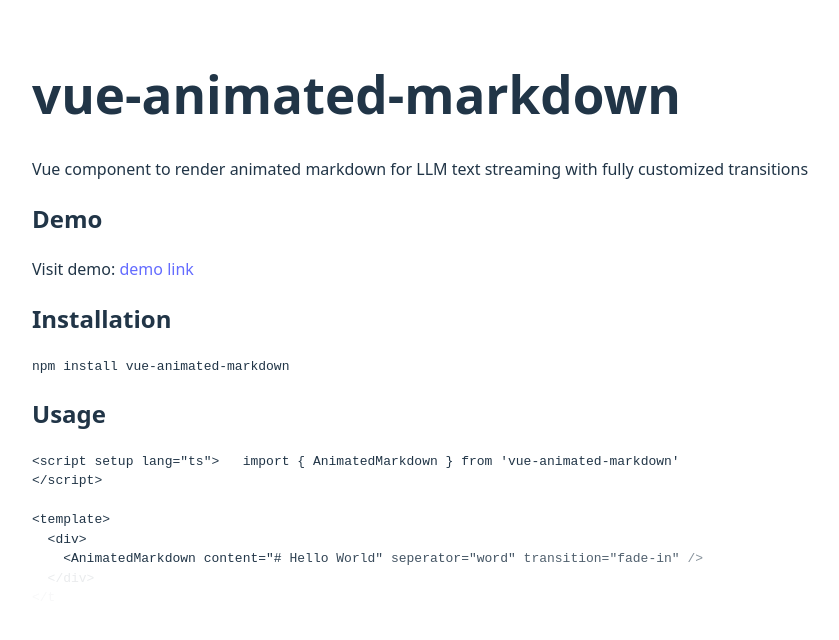
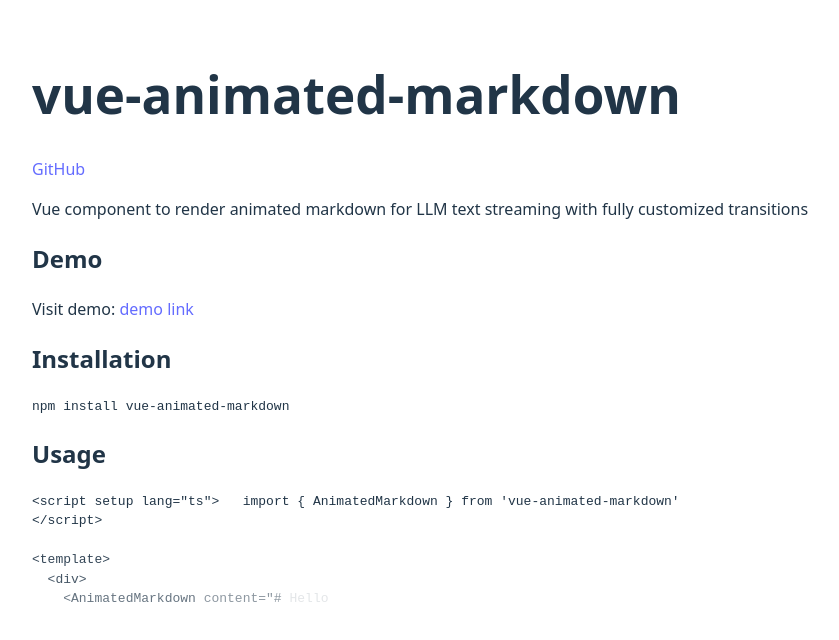
Before and after one commit to cjboy76/vue-animated-markdown, a Vue app in the folder packages/playground/: page / in a window 1280 px wide. Shown: the top 640 px of the page, without its empty margins (0-839 px from the left). Built offline with nearby package versions, Linux system fonts and the light colour scheme.

Commit message:
fix: missing properties for elements

```diff
--- a/packages/playground/src/text.ts
+++ b/packages/playground/src/text.ts
@@ -1,4 +1,6 @@
 export const text = `# vue-animated-markdown
+
+[GitHub](https://github.com/cjboy76/vue-animated-markdown)
 
 Vue component to render animated markdown for LLM text streaming with fully customized transitions
 
--- a/packages/vue-animated-markdown/components/AnimatedToken.vue
+++ b/packages/vue-animated-markdown/components/AnimatedToken.vue
@@ -30,7 +30,7 @@
     </TransitionGroup>
   </template>
   <template v-else-if="data.type === 'element' || data.type === 'root'">
-    <TransitionGroup :tag="data.type === 'root' ? 'div' : data.tagName" :name="context?.transition">
+    <TransitionGroup :tag="data.type === 'root' ? 'div' : data.tagName" :name="context?.transition" v-bind="data.type === 'root' ? {} : data.properties">
       <AnimateToken v-for="(child, index) of data.children" :key="index" :data="child" />
     </TransitionGroup>
   </template>
```
